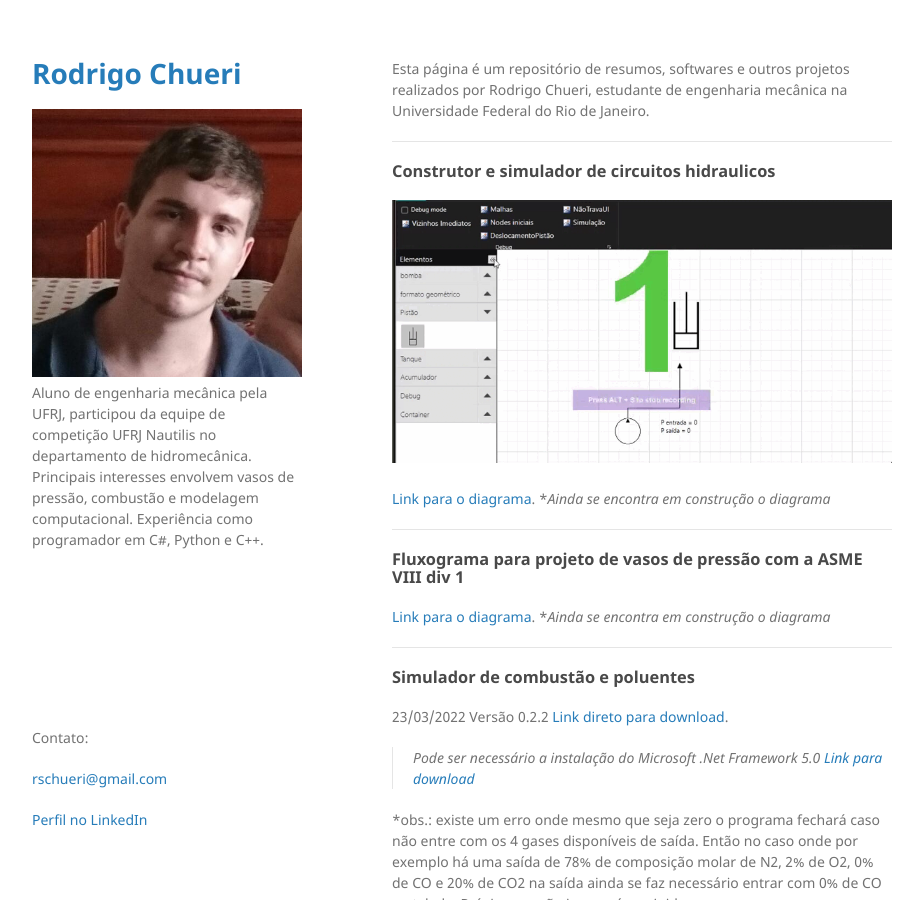
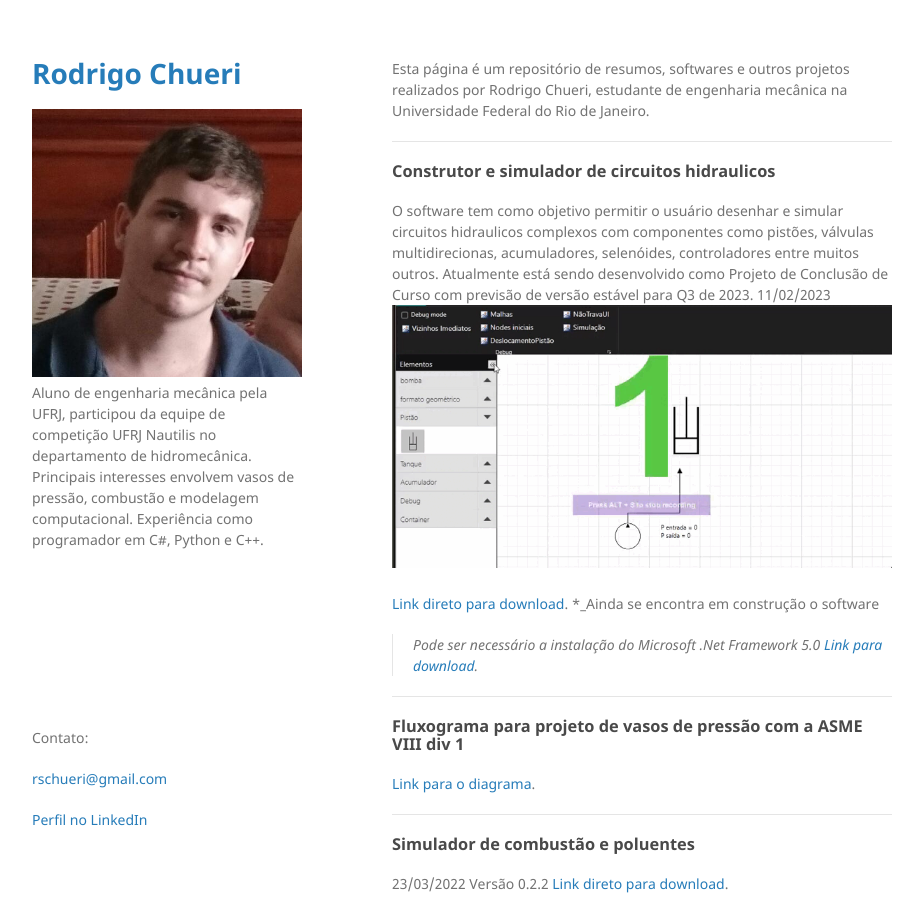
Before and after one commit to RodrigoChueri/ASMEVIIIdiv1, a Jekyll site: the page built from index.md, in a window 1280 px wide and 900 px high. Shown: the whole window, without its empty margins (178-1101 px from the left). Built offline with Jekyll 4.4.1, drawn with Linux system fonts in a browser that asks for light colours.

Commit message:
Novo update

```diff
--- a/index.md
+++ b/index.md
@@ -10,18 +10,21 @@ Esta página é um repositório de resumos, softwares e outros projetos realizad
 
 ### Construtor e simulador de circuitos hidraulicos
 
-
+O software tem como objetivo permitir o usuário desenhar e simular circuitos hidraulicos complexos com componentes como pistões, válvulas multidirecionas, acumuladores, selenóides, controladores entre muitos outros. Atualmente está sendo desenvolvido como Projeto de Conclusão de Curso com previsão de versão estável para Q3 de 2023.
+11/02/2023
 [![](./imagens/simulação_hidro.gif)](./imagens/simulação_hidro.gif)
 
 
-[Link para o diagrama](./asme/diagrama.html). *_Ainda se encontra em construção o diagrama_
+[Link direto para download](https://276b9387-0c36-45a3-9bf9-f95e9c0b0546.filesusr.com/archives/261cc9_02a9534b96f14dee97e51357ec95a877.zip?dn=Release.zip).
+*_Ainda se encontra em construção o software
+>Pode ser necessário a instalação do Microsoft .Net Framework 5.0 [Link para download](https://dotnet.microsoft.com/en-us/download/dotnet/thank-you/runtime-desktop-5.0.16-windows-x64-installer).
 
 * * *
 
 
 ### Fluxograma para projeto de vasos de pressão com a ASME VIII div 1
 
-[Link para o diagrama](./asme/diagrama.html). *_Ainda se encontra em construção o diagrama_
+[Link para o diagrama](./asme/diagrama.html).
 
 * * *
 
```
